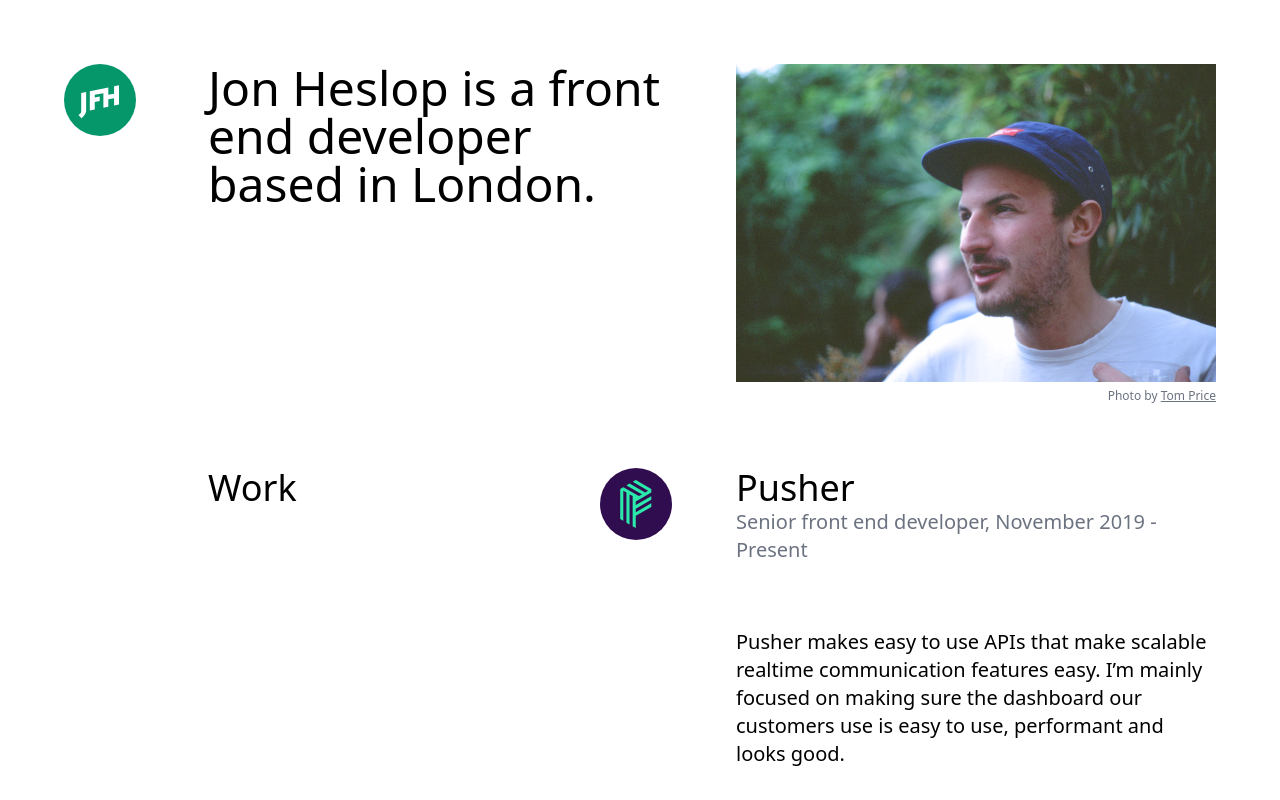
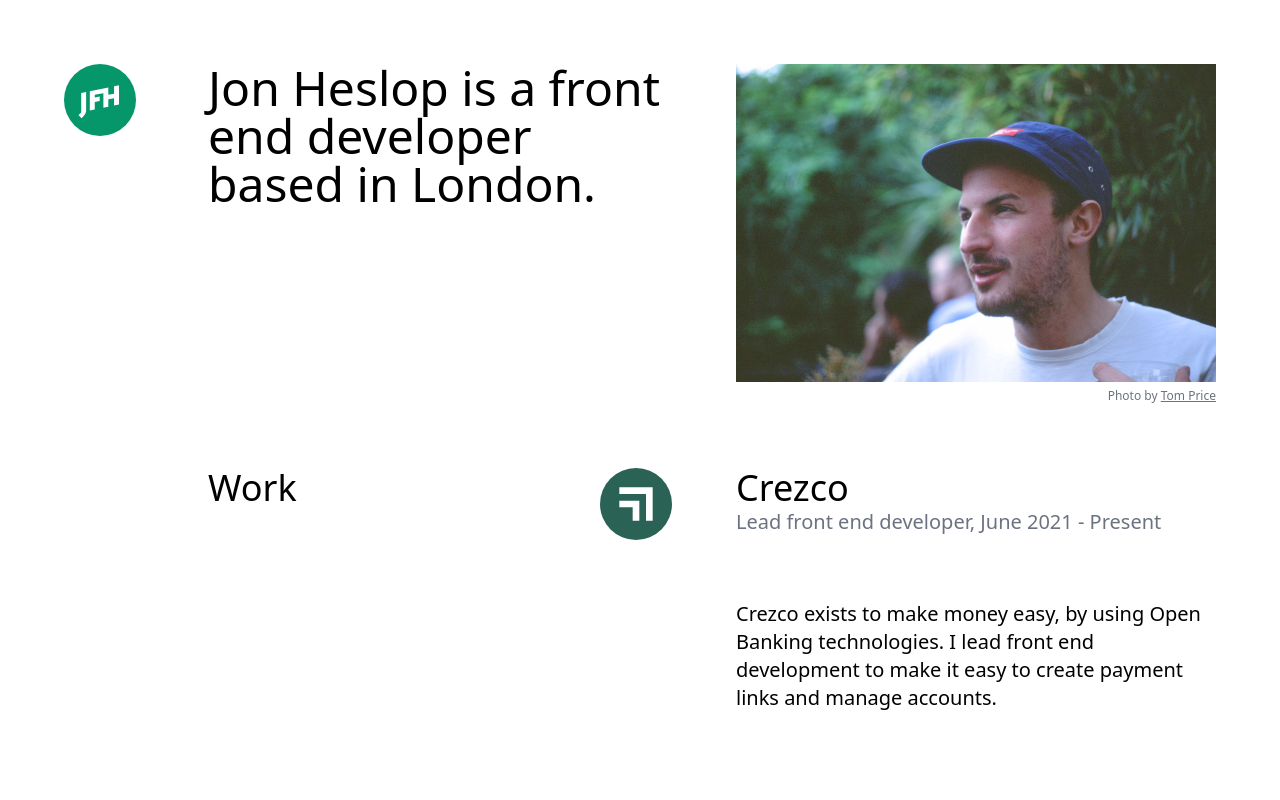
Before and after one commit to jonheslop/jfh-2021, a Next.js app: page / in a window 1280 px wide. Shown: the top 800 px of the page. Built offline with nearby package versions, Linux system fonts and the light colour scheme; a web font is replaced by a local one.

Commit message:
Add crezco

```diff
--- a/content/jobs.js
+++ b/content/jobs.js
@@ -1,117 +1,128 @@
 export const jobs = [
   {
-    company: 'Pusher',
-    role: 'Senior front end developer',
-    period: 'November 2019 - Present',
+    company: "Crezco",
+    role: "Lead front end developer",
+    period: "June 2021 - Present",
     description:
-      'Pusher makes easy to use APIs that make scalable realtime communication features easy. I’m mainly focused on making sure the dashboard our customers use is easy to use, performant and looks good.',
+      "Crezco exists to make money easy, by using Open Banking technologies. I lead front end development to make it easy to create payment links and manage accounts.",
     logos: [
       {
-        imageURL: '/pusher.svg',
-        imageAlt: 'The Pusher P logo',
-        imageBg: 'eggplant'
-      }
+        imageURL: "/crezco.svg",
+        imageAlt: "The Crezco logo",
+        imageBg: "kelp",
+      },
+    ]
+  },
+  {
+    company: "Pusher",
+    role: "Senior front end developer",
+    period: "November 2019 - June 2021",
+    description:
+      "Pusher makes easy to use APIs that make scalable realtime communication features easy. My role was mainly focused on making sure the dashboard our customers use was easy to use, performant and looked good.",
+    logos: [
+      {
+        imageURL: "/pusher.svg",
+        imageAlt: "The Pusher P logo",
+        imageBg: "eggplant",
+      },
     ],
     blogPosts: [
       {
         label:
-          'Using dynamic imports and webpack to boost page load perfomance',
-        href:
-          'https://blog.pusher.com/using-dynamic-imports-and-webpack-to-boost-page-load-perfomance/'
-      }
-    ]
+          "Using dynamic imports and webpack to boost page load perfomance",
+        href: "https://blog.pusher.com/using-dynamic-imports-and-webpack-to-boost-page-load-perfomance/",
+      },
+    ],
   },
   {
-    company: 'Government Digital Service',
-    role: 'Senior front end developer on GOV.UK Pay',
-    period: 'June 2017 - November 2019',
+    company: "Government Digital Service",
+    role: "Senior front end developer on GOV.UK Pay",
+    period: "June 2017 - November 2019",
     description:
-      'The UK Government Digital Service is part of the Cabinet Office. GDS is part of the digital transformation of government. I worked within Government as a Platform as the front end developer on GOV.UK Pay, which makes it quicker and easier for government services to process payments online.',
+      "The UK Government Digital Service is part of the Cabinet Office. GDS is part of the digital transformation of government. I worked within Government as a Platform as the front end developer on GOV.UK Pay, which makes it quicker and easier for government services to process payments online.",
     logos: [
       {
-        imageURL: '/gov-uk-crown.svg',
-        imageAlt: 'The GOV.UK crown logo',
-        imageBg: 'black'
-      }
+        imageURL: "/gov-uk-crown.svg",
+        imageAlt: "The GOV.UK crown logo",
+        imageBg: "black",
+      },
     ],
     blogPosts: [
       {
         label:
-          'The benefits of migrating GOV.UK Pay’s codebase to the GOV.UK Design System',
-        href:
-          'https://technology.blog.gov.uk/2018/12/21/the-benefits-of-migrating-gov-uk-pays-codebase-to-the-gov-uk-design-system/'
+          "The benefits of migrating GOV.UK Pay’s codebase to the GOV.UK Design System",
+        href: "https://technology.blog.gov.uk/2018/12/21/the-benefits-of-migrating-gov-uk-pays-codebase-to-the-gov-uk-design-system/",
       },
       {
-        label: 'How we implemented Apple Pay and Google Pay on GOV.UK Pay',
-        href:
-          'https://technology.blog.gov.uk/2019/05/30/how-we-implemented-apple-pay-and-google-pay-on-gov-uk-pay/'
-      }
-    ]
+        label: "How we implemented Apple Pay and Google Pay on GOV.UK Pay",
+        href: "https://technology.blog.gov.uk/2019/05/30/how-we-implemented-apple-pay-and-google-pay-on-gov-uk-pay/",
+      },
+    ],
   },
   {
-    company: 'DigitasLBi',
-    role: 'Senior interface developer on Project Helios',
-    period: '2016 - May 2017',
+    company: "DigitasLBi",
+    role: "Senior interface developer on Project Helios",
+    period: "2016 - May 2017",
     description:
-      'Project Helios is the digital mothership of the Renault–Nissan alliance, the engine is currently deployed to 167 markets in 50 languages. I worked in Release Prep, where we oversaw the deployment of new features from any of the fourteen teams that contributed and also built internal tools. The Helios engine is rooted in Adobe Experience Manager CMS linked up with over 1000 different APIs with a BackboneJS front-end.',
+      "Project Helios is the digital mothership of the Renault–Nissan alliance, the engine is currently deployed to 167 markets in 50 languages. I worked in Release Prep, where we oversaw the deployment of new features from any of the fourteen teams that contributed and also built internal tools. The Helios engine is rooted in Adobe Experience Manager CMS linked up with over 1000 different APIs with a BackboneJS front-end.",
     logos: [
       {
-        imageURL: '/digitaslbi.svg',
-        imageAlt: 'The Digitas LBi Unicorn logo',
-        imageBg: 'red-600'
-      }
-    ]
+        imageURL: "/digitaslbi.svg",
+        imageAlt: "The Digitas LBi Unicorn logo",
+        imageBg: "red-600",
+      },
+    ],
   },
   {
-    company: 'Rapha',
-    role: 'Front end developer and designer',
-    period: '2013 - 2016',
+    company: "Rapha",
+    role: "Front end developer and designer",
+    period: "2013 - 2016",
     description:
-      'I joined Rapha as the first in-house developer and worked with a small team on a complete replatform moving the website, fulfilment and accounts on to Hybris. I was responsible for designing and building the front end of the website. I also worked with marketing on product releases and campaigns to produce exciting features using Wordpress.',
+      "I joined Rapha as the first in-house developer and worked with a small team on a complete replatform moving the website, fulfilment and accounts on to Hybris. I was responsible for designing and building the front end of the website. I also worked with marketing on product releases and campaigns to produce exciting features using Wordpress.",
     logos: [
       {
-        imageURL: '/rapha.svg',
-        imageAlt: 'The Rapha logotype',
-        imageBg: 'black'
-      }
-    ]
+        imageURL: "/rapha.svg",
+        imageAlt: "The Rapha logotype",
+        imageBg: "black",
+      },
+    ],
   },
   {
-    company: 'Freelance',
-    role: 'Web developer and designer',
-    period: '2010 - 2013',
+    company: "Freelance",
+    role: "Web developer and designer",
+    period: "2010 - 2013",
     description:
-      'For a few years I freelanced with several companies and lived in varied locations including Wales, Bristol, Berlin and San Francisco. I mainly worked with my friends, The Hieatts, on various projects for The Do Lectures, The Do Book Company and Hiut Denim. The latter two were new companies and I was involved in all aspects of the business, from building the website to helping to manage inventory and invoices. I worked with other small business too building bespoke themes for mainly Wordpress and Shopify.',
+      "For a few years I freelanced with several companies and lived in varied locations including Wales, Bristol, Berlin and San Francisco. I mainly worked with my friends, The Hieatts, on various projects for The Do Lectures, The Do Book Company and Hiut Denim. The latter two were new companies and I was involved in all aspects of the business, from building the website to helping to manage inventory and invoices. I worked with other small business too building bespoke themes for mainly Wordpress and Shopify.",
     logos: [
       {
-        imageURL: '/dolectures.svg',
-        imageAlt: 'The Do Lectures logo',
-        imageBg: 'white'
+        imageURL: "/dolectures.svg",
+        imageAlt: "The Do Lectures logo",
+        imageBg: "white",
       },
       {
-        imageURL: '/hiutdenim.svg',
-        imageAlt: 'The Hiut Denim owl logo',
-        imageBg: 'white'
+        imageURL: "/hiutdenim.svg",
+        imageAlt: "The Hiut Denim owl logo",
+        imageBg: "white",
       },
       {
-        imageURL: '/dobookco.svg',
-        imageAlt: 'The Do Book Co. logo',
-        imageBg: 'white'
-      }
-    ]
+        imageURL: "/dobookco.svg",
+        imageAlt: "The Do Book Co. logo",
+        imageBg: "white",
+      },
+    ],
   },
   {
-    company: 'howies',
-    role: 'Head of Web',
-    period: '2008 - 2010',
+    company: "howies",
+    role: "Head of Web",
+    period: "2008 - 2010",
     description:
-      'I landed a job with howies right out of university after a summer interning there the year before. I brought a knowledge of the internet and social media to the company and helped grow the online presence of the brand. Being a small company I also helped out with a lot of things, from helping produce photoshoots to design and content for the quarterly catalogues.',
+      "I landed a job with howies right out of university after a summer interning there the year before. I brought a knowledge of the internet and social media to the company and helped grow the online presence of the brand. Being a small company I also helped out with a lot of things, from helping produce photoshoots to design and content for the quarterly catalogues.",
     logos: [
       {
-        imageURL: '/howies.svg',
-        imageAlt: 'The howies logotype',
-        imageBg: 'white'
-      }
-    ]
-  }
+        imageURL: "/howies.svg",
+        imageAlt: "The howies logotype",
+        imageBg: "white",
+      },
+    ],
+  },
 ];
--- a/tailwind.config.js
+++ b/tailwind.config.js
@@ -15,7 +15,8 @@ module.exports = {
         'page-layout': '1fr 4fr 1fr 6fr'
       },
       colors: {
-        eggplant: '#300d4f'
+        eggplant: '#300d4f',
+        kelp: '#2A6355'
       },
       fontFamily: {
         soehne: [
```
Also changed, not shown: public/crezco.svg (added).
